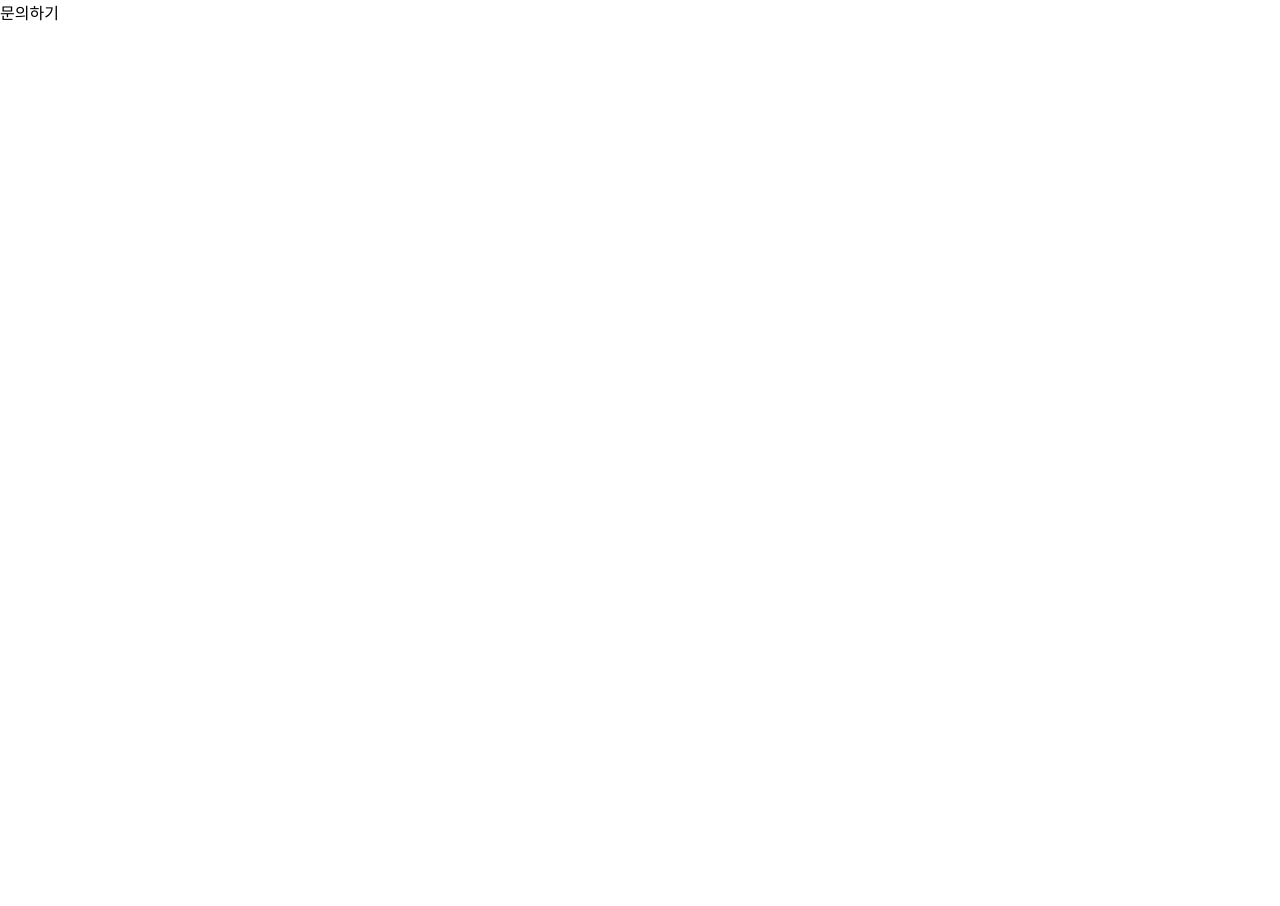
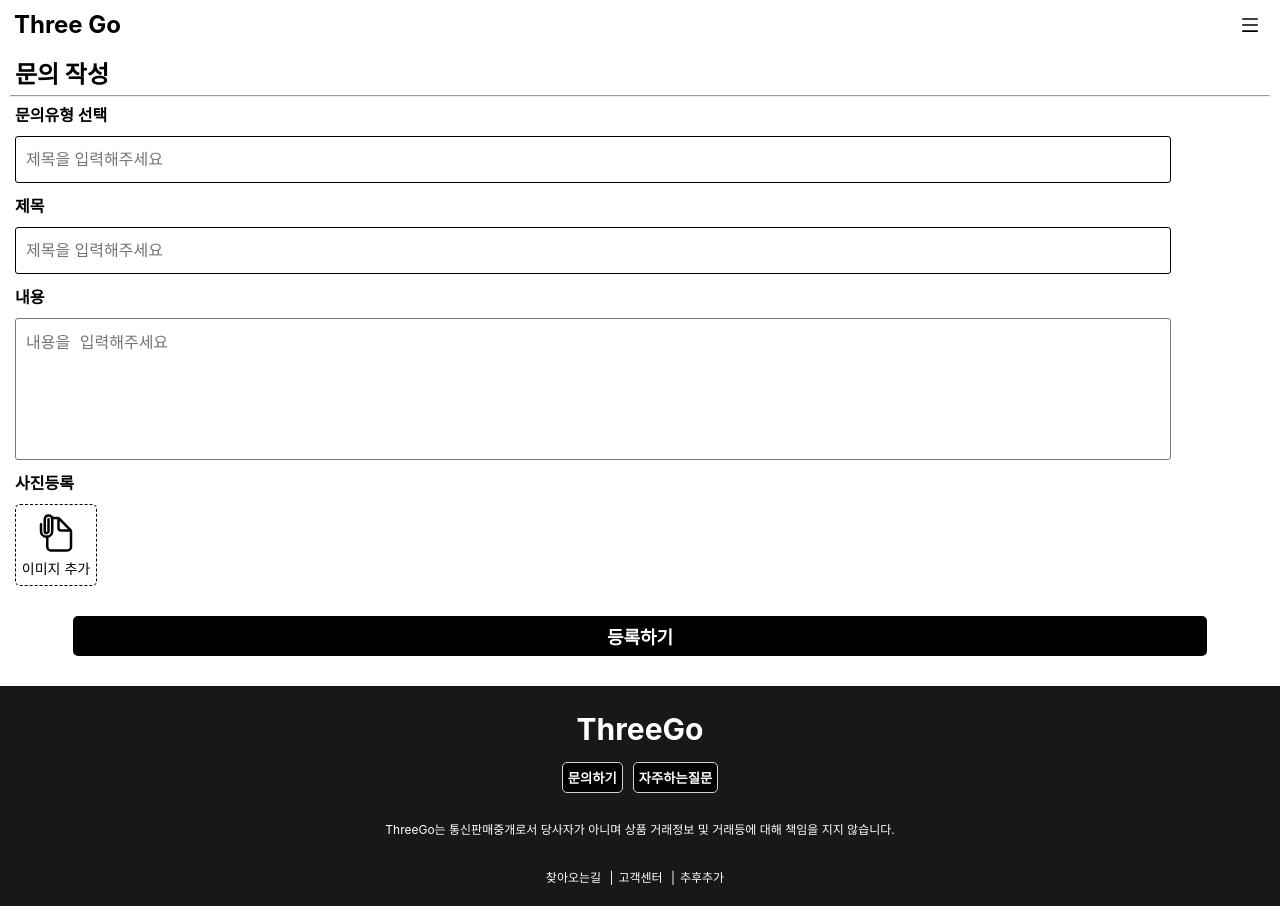
Before and after one commit to leeseongdooo/threego, a React (Create React App) app: page /InquireWrite in a window 1280 px wide. Before the commit the page ends 800 px from the top, so only its background shows below. Built offline with nearby package versions, Linux system fonts and the light colour scheme.

Commit message:
Day0513(2)

```diff
--- a/src/Component/InquireWrite.jsx
+++ b/src/Component/InquireWrite.jsx
@@ -1,11 +1,42 @@
 import React from "react";
-import '../css/InquireWrite.scss'
+import Header from "./Header";
+import Bottom from "./Bottom";
+import '../css/InquireWrite.scss';
+import { IoDocumentAttachOutline } from "react-icons/io5";
 
 function InquireWrite() {
+
+
     return (
-        <>
-        문의하기
-        </>
+        <div className="InquireWriteBox">
+            <Header fontColor="black"/>
+
+            <div className="InquireWriteContentBox">
+                <h2>문의 작성</h2>
+                <hr />
+
+                <p>문의유형 선택</p>
+                <input type="text" placeholder="제목을 입력해주세요" className="InquireTitle" />
+
+                <p>제목</p>
+                <input type="text" placeholder="제목을 입력해주세요" className="InquireTitle" />
+
+                <p>내용</p>
+                <textarea name="" id="" className="WriteContent" placeholder="내용을 입력해주세요" ></textarea>
+
+                <p>사진등록</p>
+                <label className="InquireImgLabel"  >
+                    <IoDocumentAttachOutline size="40px"/>
+                    <span>이미지 추가</span>
+                    <input type="file" name="file" accept="image/*" />
+                </label>
+
+                <footer className="InquireWriteBottom">
+                    <button >등록하기</button>
+                </footer>
+            </div>
+            <Bottom></Bottom>
+        </div>
     )
 }
 
--- a/src/css/InquireWrite.scss
+++ b/src/css/InquireWrite.scss
@@ -0,0 +1,98 @@
+.InquireWriteBox {
+    height: 100vh;
+    display: flex;
+    flex-direction: column;
+    justify-content: space-between;
+
+    .InquireWriteContentBox {
+
+        h2 {
+            margin: 5px;
+        }
+
+        margin: 10px;
+        margin-top: 50px;
+        display: flex;
+        flex-direction: column;
+        justify-content: space-between;
+
+        p {
+            margin: 5px;
+            font-size: 16px;
+            font-weight: 700;
+        }
+
+
+
+        input[type=text] {
+            width: 90%;
+            padding: 10px;
+            min-height: 25px;
+            border-radius: 3px;
+            border: 1px solid black;
+            margin: 5px;
+            font-size: 16px;
+        }
+
+        .WriteContent {
+            width: 90%;
+            padding: 10px;
+            text-align: left;
+            height: auto;
+            min-height: 120px;
+            font-size: 16px;
+            resize: none;
+            border-radius: 3px;
+            margin: 5px;
+        }
+
+
+        .InquireImgLabel {
+            input[type=file] {
+                display: none;
+            }
+            span {
+                margin-top: 5px;
+                font-size: 14px;
+            }
+            cursor: pointer;
+            display: flex;
+            flex-direction: column;
+            justify-content: center;
+            align-items: center;
+            background-repeat: no-repeat;
+            min-width: 80px;
+            max-width: 80px;
+            min-height: 80px;
+            max-height: 80px;
+            border: 1px dashed black;
+            margin: 5px;
+            margin-bottom: 0px;
+            border-radius: 5px;
+        }
+
+        .InquireWriteBottom {
+            width: 100%;
+            display: flex;
+            justify-content: center;
+            align-items: center;
+
+            button {
+                margin-top: 30px;
+                width: 90%;
+                height: 40px;
+                border-radius: 5px;
+                border: none;
+                background-color: black;
+                transition: 0.3s;
+                color: white;
+                font-size: 18px;
+                font-weight: bold;
+                cursor: pointer;
+            }
+        }
+
+    }
+
+
+}
```
